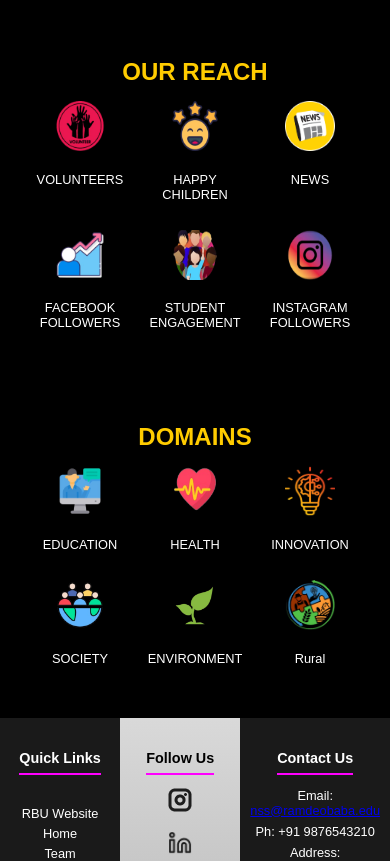
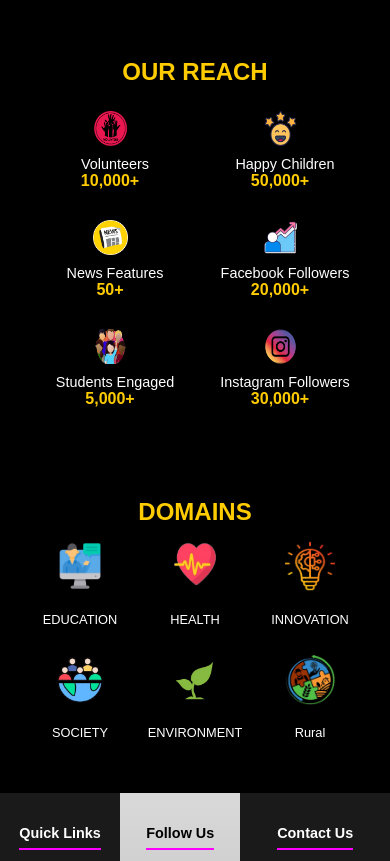
Before and after one commit to rudrakshnalbalwar/website, a React (Create React App) app: page / in a window 390 px wide. Shown: the part 1133-1994 px from the top of the page. Built offline with nearby package versions, Linux system fonts and the light colour scheme.

Commit message:
Updated CSS

```diff
--- a/src/NSSUnit.css
+++ b/src/NSSUnit.css
@@ -181,8 +181,43 @@
   margin-bottom: 15px;
 }
 
-/* Icons Layout */
-.nss-reach-icons,
+/* Reach Icons Layout */
+.nss-reach-icons {
+  display: grid;
+  grid-template-columns: repeat(3, 1fr); /* 3 columns for desktop */
+  gap: 15px; /* Space between items */
+  align-items: center;
+  width: 100%;
+}
+
+.reach-item {
+  display: flex;
+  flex-direction: column;
+  align-items: center;
+  text-align: center;
+}
+
+.reach-icon {
+  width: 70px;
+  height: 70px;
+  margin-bottom: 10px;
+  transition: transform 0.3s ease-in-out, box-shadow 0.3s ease-in-out;
+}
+
+.reach-text {
+  font-size: 1rem;
+  color: white;
+}
+
+.reach-number {
+  color: #ffcc00;
+}
+
+.reach-item:hover .reach-icon {
+  transform: scale(1.1);
+  box-shadow: 0 4px 10px rgba(255, 255, 255, 0.3);
+}
+
 .nss-domains-icons {
   display: flex;
   flex-wrap: wrap;
@@ -190,14 +225,12 @@
   gap: 15px; /* Space between icons */
 }
 
-.reach-item,
 .domain-item {
   width: 100px;
   text-align: center;
   font-size: 0.8rem;
 }
 
-.reach-icon,
 .domain-icon {
   width: 50px;
   height: 50px;
@@ -205,11 +238,12 @@
   transition: transform 0.3s ease-in-out, box-shadow 0.3s ease-in-out;
 }
 
-.reach-item:hover .reach-icon,
 .domain-item:hover .domain-icon {
   transform: scale(1.2);
   box-shadow: 0 4px 10px rgba(255, 255, 255, 0.3);
 }
+
+
 
 
 /* Responsive Design */
@@ -263,6 +297,34 @@
     font-size: 1.1rem;
     padding: 10px 20px;
   }
+
+  .nss-reach-icons {
+    grid-template-columns: 1fr 1fr; /* 2 columns for mobile */
+    grid-template-rows: repeat(3, 1fr); /* 3 rows */
+  }
+
+  .reach-item {
+    text-align: center; /* Center the text for each item */
+  }
+
+  .reach-item:nth-child(odd) {
+    text-align: left; /* First column left aligned */
+  }
+
+  .reach-item:nth-child(even) {
+    text-align: center; /* Second column center aligned */
+  }
+
+  .reach-icon {
+    width: 50px;
+    height: 50px;
+    margin-bottom: 10px;
+  }
+
+  .reach-text {
+    font-size: 0.9rem;
+    color: white;
+  }
 }
 
 @media (max-width: 480px) {
@@ -297,6 +359,39 @@
     padding: 12px 24px;
   }
 
+  .nss-reach-icons {
+    display: grid;
+    grid-template-columns: repeat(2, 1fr); /* 2 columns */
+    gap: 10px;
+    width: 100%;
+  }
+
+  .reach-item {
+    display: flex;
+    align-items: center;
+    justify-content: space-between;
+    padding: 10px;
+    border-radius: 8px;
+  }
+
+  .reach-icon {
+    width: 35px;
+    height: 35px;
+  }
+
+  .reach-label {
+    flex-grow: 1;
+    text-align: left;
+    font-size: 0.9rem;
+    margin-left: 10px;
+  }
+
+  .reach-number {
+    font-size: 1rem;
+    font-weight: bold;
+    color: #ffcc00;
+  }
+
   /* Icons Layout */
   .nss-domains-icons {
     display: grid;
@@ -312,5 +407,6 @@
 .domain-items:nth-child(6) {
   grid-column: span 1.5; /* Distributes bottom two icons evenly */
   justify-self: center;  /* Centers them properly */
+
 }
 }
--- a/src/NSSUnit.js
+++ b/src/NSSUnit.js
@@ -109,30 +109,45 @@ const NSSUnit = () => {
       {/* Our Reach Section */}
       <div className="nss-reach">
   <h2 className="nss-reach-title">OUR REACH</h2>
+
   <div className="nss-reach-icons">
+    {/* Row 1 */}
     <div className="reach-item">
       <img src={Volunteers} alt="Volunteers" className="reach-icon" />
-            <p>VOLUNTEERS</p>
+      <span className="reach-label">Volunteers</span>
+      <span className="reach-number">10,000+</span>
     </div>
+
     <div className="reach-item">
       <img src={HC} alt="Happy Children" className="reach-icon" />
-            <p>HAPPY CHILDREN</p>
+      <span className="reach-label">Happy Children</span>
+      <span className="reach-number">50,000+</span>
     </div>
+
+    {/* Row 2 */}
     <div className="reach-item">
       <img src={NEWS} alt="News" className="reach-icon" />
-            <p>NEWS</p>
+      <span className="reach-label">News Features</span>
+      <span className="reach-number">50+</span>
     </div>
+
     <div className="reach-item">
       <img src={Followers} alt="Facebook Followers" className="reach-icon" />
-            <p>FACEBOOK FOLLOWERS</p>
+      <span className="reach-label">Facebook Followers</span>
+      <span className="reach-number">20,000+</span>
     </div>
+
+    {/* Row 3 */}
     <div className="reach-item">
       <img src={SE} alt="Student Engagement" className="reach-icon" />
-            <p>STUDENT ENGAGEMENT</p>
+      <span className="reach-label">Students Engaged</span>
+      <span className="reach-number">5,000+</span>
     </div>
+
     <div className="reach-item">
       <img src={Insta} alt="Instagram Followers" className="reach-icon" />
-            <p>INSTAGRAM FOLLOWERS</p>
+      <span className="reach-label">Instagram Followers</span>
+      <span className="reach-number">30,000+</span>
     </div>
   </div>
 </div>
```
Lines whose indentation alone changed are shown as unchanged.
